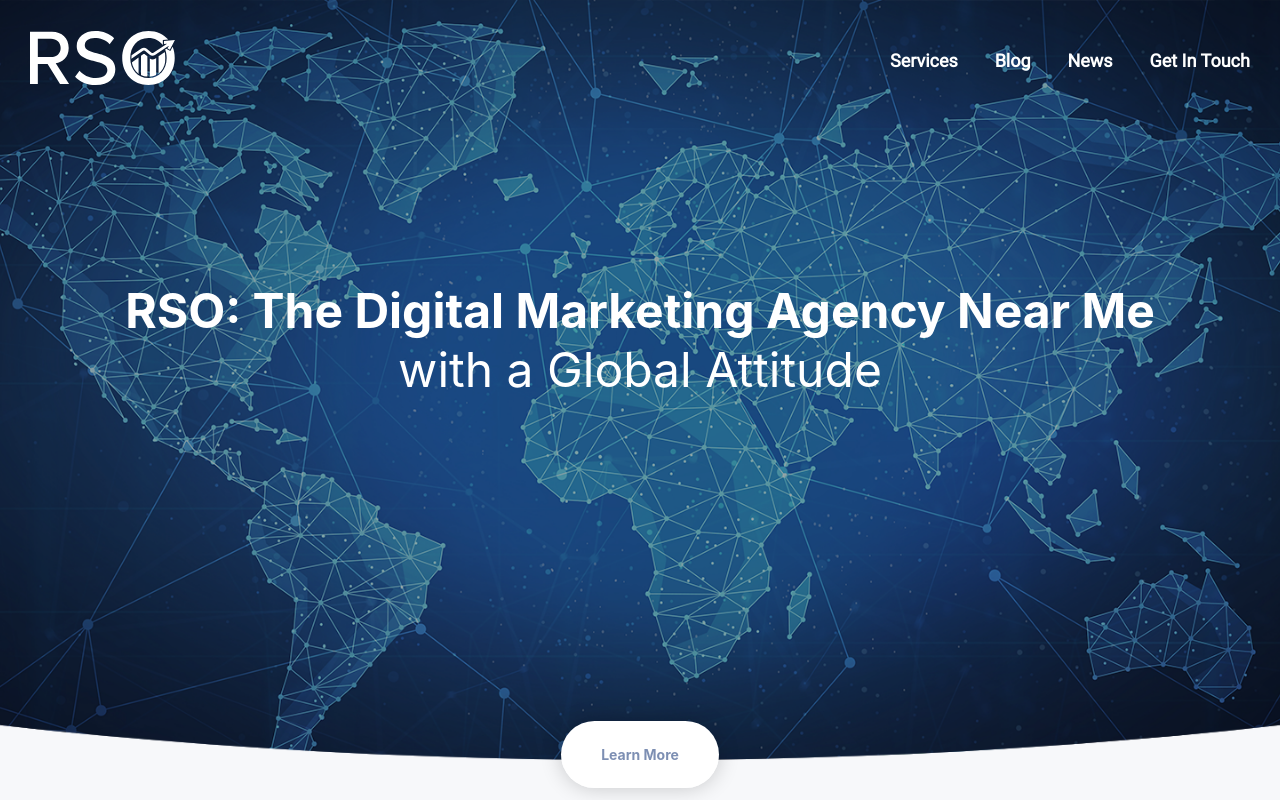
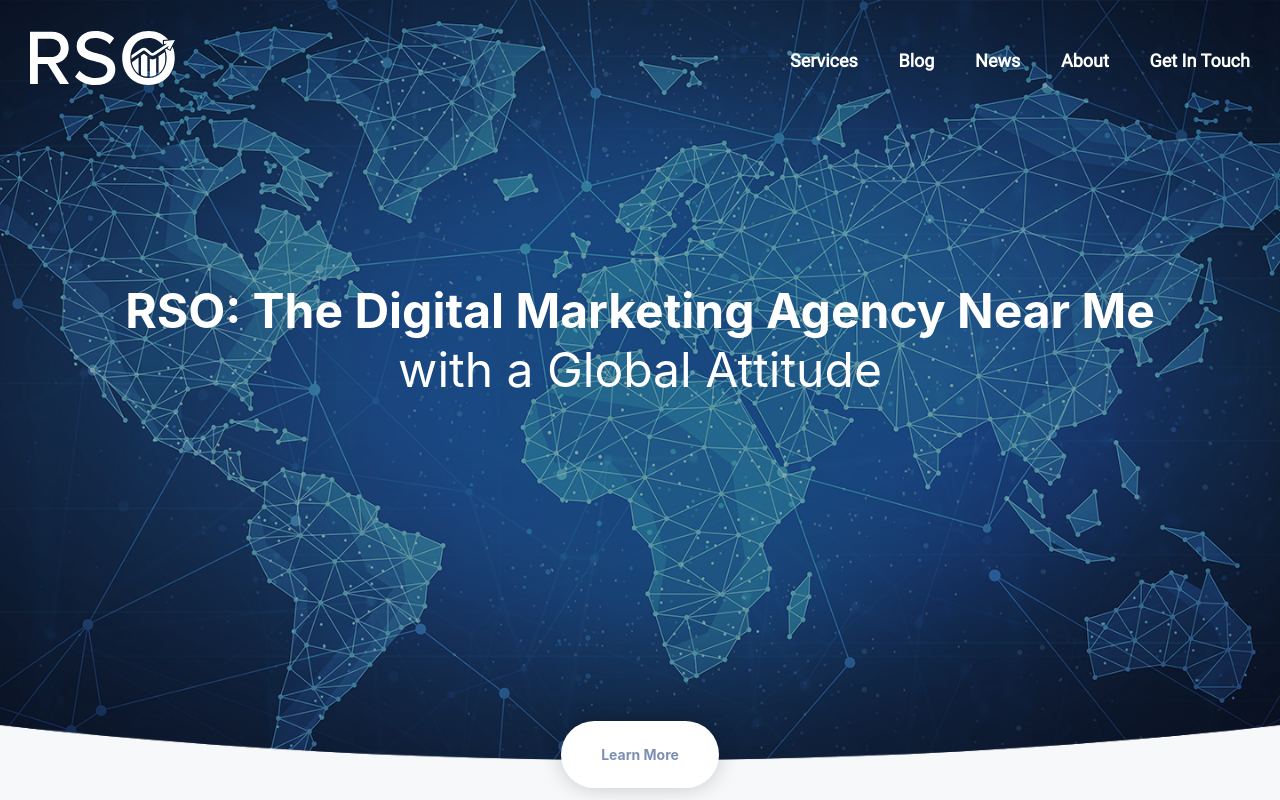
Before and after one commit to rsoconsultingsf/next-rso-consulting, a Next.js app: page /about-us in a window 1280 px wide. Shown: the top 800 px of the page. Built offline with nearby package versions, Linux system fonts and the light colour scheme.

Commit message:
Add about page to nav

```diff
--- a/components/Layout/Footer.js
+++ b/components/Layout/Footer.js
@@ -36,8 +36,9 @@
             height={140}
             style={{
               maxWidth: "100%",
-              height: "auto"
-            }} />
+              height: "auto",
+            }}
+          />
         </a>
 
         <a
@@ -52,8 +53,9 @@
             height={76}
             style={{
               maxWidth: "100%",
-              height: "auto"
-            }} />
+              height: "auto",
+            }}
+          />
         </a>
 
         <a
@@ -68,8 +70,9 @@
             height={173}
             style={{
               maxWidth: "100%",
-              height: "auto"
-            }} />
+              height: "auto",
+            }}
+          />
         </a>
       </div>
       <div className={`${styles["footer__bottom__desktop"]} container`}>
@@ -81,8 +84,9 @@
             height={37}
             style={{
               maxWidth: "100%",
-              height: "auto"
-            }} />
+              height: "auto",
+            }}
+          />
         </div>
         <div className={`${styles["footer__col"]} ${styles.social}`}>
           <div className={`${styles["social__icons"]} col-3`}>
@@ -108,11 +112,12 @@
               <FaLinkedinIn size={25} color="#6B7A99" />
             </a>
           </div>
-          <div className={`${styles["footer__menu"]} col-5`}>
+          <div className={`${styles["footer__menu"]} col-6`}>
             <Link href="/">Home</Link>
             <Link href="/services/">Services</Link>
             <Link href="/digital-marketing-blogs/">Blog</Link>
             <Link href="/news-about-digital-marketing/">News</Link>
+            <Link href="/about-us/">About</Link>
             <Link href="/digital-marketing-consultation/">Contact</Link>
           </div>
         </div>
@@ -152,11 +157,12 @@
             </a>
           </div>
         </div>
-        <div className={`${styles["footer__menu"]} col-5`}>
+        <div className={`${styles["footer__menu"]} col-6`}>
           <Link href="/">Home</Link>
           <Link href="/services/">Services</Link>
           <Link href="/digital-marketing-blogs/">Blog</Link>
           <Link href="/news-about-digital-marketing/">News</Link>
+          <Link href="/about-us/">About</Link>
           <Link href="/digital-marketing-consultation/">Contact</Link>
         </div>
         <div className={`${styles["footer__col"]} ${styles.logo}`}>
@@ -167,8 +173,9 @@
             height={37}
             style={{
               maxWidth: "100%",
-              height: "auto"
-            }} />
+              height: "auto",
+            }}
+          />
         </div>
         <div className={`${styles["footer__col"]} ${styles.copyright}`}>
           <span>
--- a/components/Layout/Footer.module.css
+++ b/components/Layout/Footer.module.css
@@ -1,7 +1,7 @@
 .footer {
   min-height: 360px;
-  background-color: #F3F3F3;
-  display:flex;
+  background-color: #f3f3f3;
+  display: flex;
   flex-direction: column;
   justify-content: space-around;
   padding-top: 30px;
@@ -10,28 +10,28 @@
 }
 
 .badges {
-  display:flex;
+  display: flex;
   flex-direction: row;
   justify-content: space-between;
   flex-wrap: wrap;
-  gap:50px;
+  gap: 50px;
 }
 
 .badges a,
 .badges div {
-  display:flex;
+  display: flex;
   justify-content: center;
   align-items: center;
   flex: 0 0 100%;
 }
 
 .footer__bottom__desktop {
-  display:none;
+  display: none;
 }
 
 .footer__bottom__mobile {
   padding-left: 30px;
-  padding-right:30px;
+  padding-right: 30px;
   padding-top: 30px;
   display: grid;
   grid-template-columns: 1fr 1fr;
@@ -39,11 +39,11 @@
 }
 
 .footer__bottom__mobile .copyright {
-  text-align:right;
+  text-align: right;
 }
 
 .footer__bottom__mobile .social__icons {
-  display:grid;
+  display: grid;
   grid-template-columns: 1fr;
   gap: 20px;
 }
@@ -53,24 +53,24 @@
 }
 
 .footer__col {
-  display:flex;
+  display: flex;
   align-items: center;
   justify-content: center;
 }
 
 .footer__menu {
   gap: 20px;
-  text-align:center;
-  font-weight:bold;
+  text-align: center;
+  font-weight: bold;
 }
 
 .footer__menu a {
   text-decoration: none;
-  color: #6B7A99;
+  color: #6b7a99;
 }
 
 .copyright {
-  display:flex;
+  display: flex;
   flex-direction: column;
   align-items: flex-end;
   justify-content: flex-end;
@@ -78,7 +78,7 @@
 }
 
 .logo {
-  display:flex;
+  display: flex;
   flex-direction: column;
   align-items: flex-start;
   justify-content: flex-end;
@@ -91,12 +91,11 @@
 }
 
 .social__icons {
-  gap:15px;
+  gap: 15px;
   padding-bottom: 15px;
 }
 
 @media (min-width: 425px) {
-
 }
 
 @media (min-width: 768px) {
@@ -106,35 +105,35 @@
   }
 
   .footer__bottom__mobile .footer__menu {
-    grid-template-columns: 1fr 1fr 1fr 1fr 1fr;
+    grid-template-columns: 1fr 1fr 1fr 1fr 1fr 1fr;
   }
 
   .footer__bottom__mobile .social__icons {
-    display:grid;
+    display: grid;
     grid-template-columns: 1fr 1fr 1fr;
     gap: 20px;
   }
 }
 
-@media (min-width:1024px) {
+@media (min-width: 1024px) {
   .badges a,
   .badges div {
     flex: 0 0 15%;
   }
 
   .footer__bottom__mobile {
-    display:none;
+    display: none;
   }
 
   .footer__bottom__desktop {
     padding-left: 30px;
-    padding-right:30px;
+    padding-right: 30px;
     display: grid;
     grid-template-columns: 1fr 1fr 1fr;
   }
 }
 
-@media (min-width:1024px) {
+@media (min-width: 1024px) {
   .footer {
     padding-top: 20px;
   }
--- a/components/Navigation/Desktop/NavMenu.module.css
+++ b/components/Navigation/Desktop/NavMenu.module.css
@@ -1,11 +1,11 @@
 .nav-menu,
 .nav-menu-white {
   list-style: none;
-  display:flex;
+  display: flex;
   flex-direction: row;
   justify-content: space-between;
-  width:400px;
-  font-weight:600;
+  width: 500px;
+  font-weight: 600;
   font-family: "Roboto", sans-serif;
   cursor: pointer;
 }
--- a/data/navLinks.js
+++ b/data/navLinks.js
@@ -46,6 +46,10 @@
     path: "/news-about-digital-marketing/",
   },
   {
+    name: "About",
+    path: "/about-us/",
+  },
+  {
     name: "Get In Touch",
     path: "/digital-marketing-consultation/",
   },
--- a/styles/globals.css
+++ b/styles/globals.css
@@ -85,7 +85,8 @@
 .col-2,
 .col-3,
 .col-4,
-.col-5 {
+.col-5,
+.col-6 {
   display: grid;
   grid-template-columns: 1fr;
   gap: 30px;
@@ -95,7 +96,8 @@
 .col-2.unset,
 .col-3.unset,
 .col-4.unset,
-.col-5.unset {
+.col-5.unset,
+.col-6.unset {
   grid-auto-rows: auto;
 }
 
@@ -337,7 +339,8 @@
   .col-2,
   .col-3,
   .col-4,
-  .col-5 {
+  .col-5,
+  .col-6 {
     display: grid;
     grid-template-columns: 1fr 1fr;
     gap: 30px;
@@ -433,6 +436,10 @@
   .col-5 {
     display: grid;
     grid-template-columns: 1fr 1fr 1fr 1fr 1fr;
+  }
+  .col-6 {
+    display: grid;
+    grid-template-columns: 1fr 1fr 1fr 1fr 1fr 1fr;
   }
 
   .col-3.short-grid > div {
```
